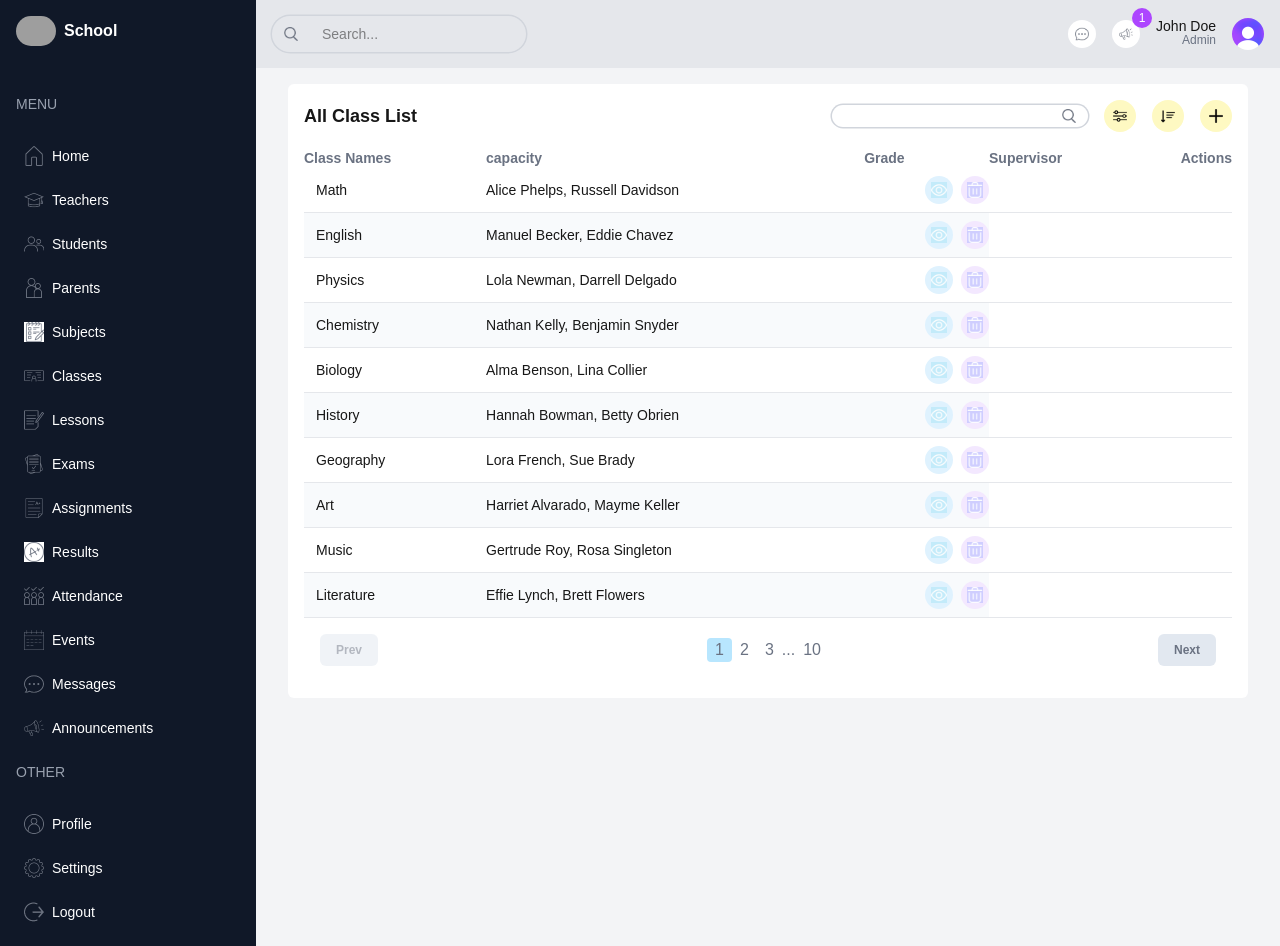
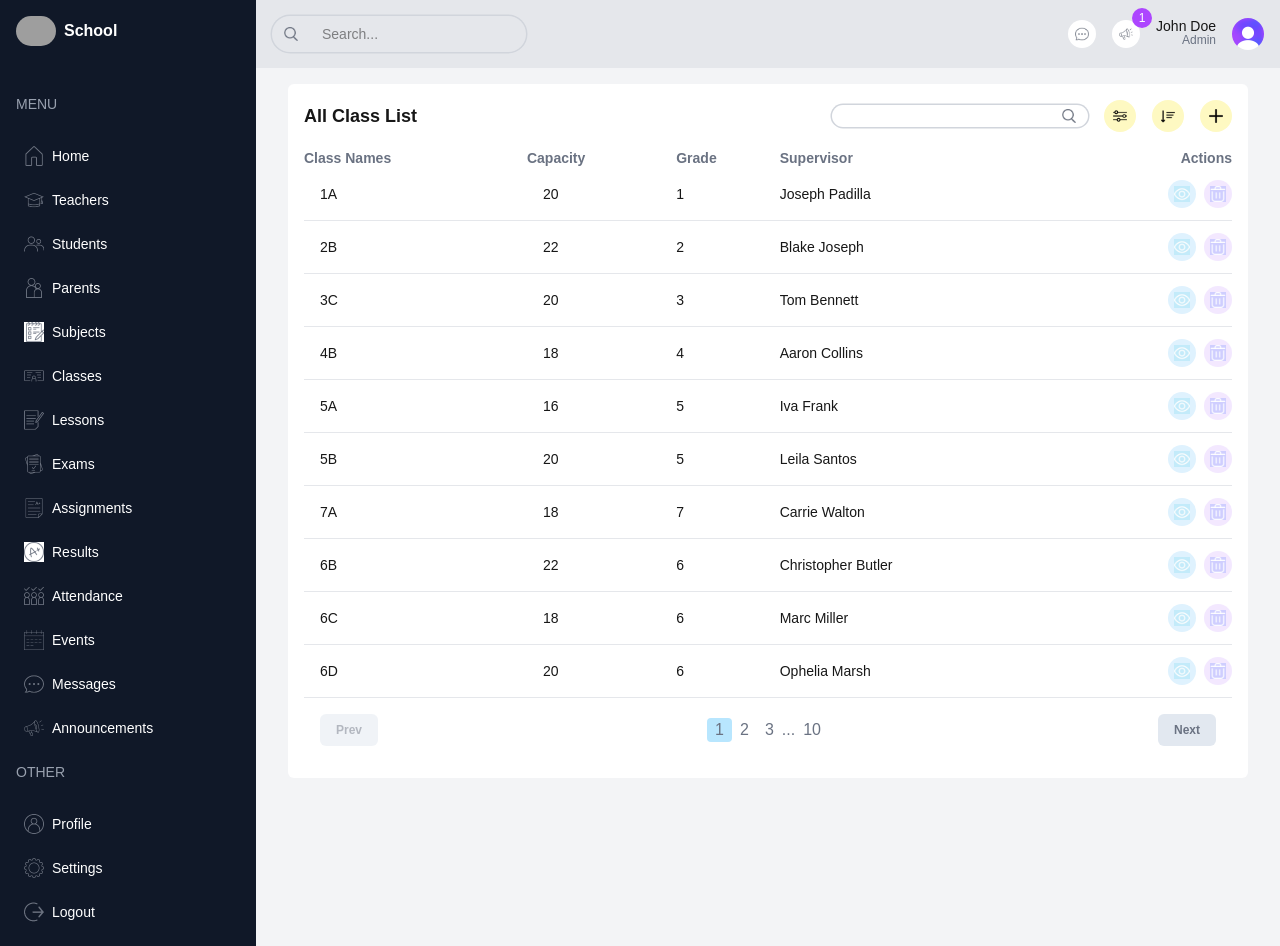
Before and after one commit to rumachoudhury/school-management-dashboard, a Next.js app: page /list/classes in a window 1280 px wide. Built offline with nearby package versions, Linux system fonts and the light colour scheme; grey boxes are pictures that could not be loaded.

Commit message:
fix class list table and render issues

```diff
--- a/src/app/(dashboard)/list/classes/page.tsx
+++ b/src/app/(dashboard)/list/classes/page.tsx
@@ -4,7 +4,7 @@ import Table from "@/src/components/Table";
 import TableSearch from "@/src/components/TableSearch";
 import Image from "next/image";
 import Link from "next/link";
-import { role, subjectsData } from "@/src/lib/data";
+import { role, classesData } from "@/src/lib/data";
 
 type Column = {
   header: string;
@@ -20,13 +20,39 @@ type Class = {
   supervisor: string;
 };
 
+// const columns: Column[] = [
+//   {
+//     header: "Class Names",
+//     accessor: "name",
+//   },
+//   {
+//     header: "capacity",
+//     accessor: "capacity",
+//   },
+//   {
+//     header: "Grade",
+//     accessor: "grade",
+//     className: "hidden md:table-cell",
+//   },
+//   {
+//     header: "Supervisor",
+//     accessor: "supervisor",
+//     className: "hidden md:table-cell",
+//   },
+//   {
+//     header: "Actions",
+//     accessor: "action",
+//     className: "text-right",
+//   },
+// ];
+
 const columns: Column[] = [
   {
     header: "Class Names",
     accessor: "name",
   },
   {
-    header: "capacity",
+    header: "Capacity",
     accessor: "capacity",
   },
   {
@@ -45,21 +71,63 @@ const columns: Column[] = [
     className: "text-right",
   },
 ];
+export default function ClassListPage() {
+  //   const renderRow = (item: Class) => {
+  //     return (
+  //       <tr
+  //         key={item.id}
+  //         className="border-b border-gray-200 even:bg-slate-50 text-sm hover:bg-purple-50"
+  //       >
+  //         <td className="p-3 ">{item.name}</td>
 
-export default function ClassListPage() {
+  //         <td className="hidden md:table-cell">{item.supervisor}</td>
+
+  //         <td>
+  //           <div className="flex items-center gap-2 justify-end">
+  //             <Link href={`/list/classes/${item.id}`}>
+  //               <button className="w-7 h-7 flex items-center justify-center rounded-full bg-sky-100">
+  //                 <Image
+  //                   src="/images/school-management-dashboard/view.png"
+  //                   alt="View"
+  //                   width={16}
+  //                   height={16}
+  //                 />
+  //               </button>
+  //             </Link>
+
+  //             {role === "admin" && (
+  //               <button className="w-7 h-7 flex items-center justify-center rounded-full bg-purple-100">
+  //                 <Image
+  //                   src="/images/school-management-dashboard/delete.png"
+  //                   alt="Delete"
+  //                   width={16}
+  //                   height={16}
+  //                 />
+  //               </button>
+  //             )}
+  //           </div>
+  //         </td>
+  //       </tr>
+  //     );
+  //   };
+
   const renderRow = (item: Class) => {
     return (
       <tr
         key={item.id}
-        className="border-b border-gray-200 even:bg-slate-50 text-sm hover:bg-purple-50"
+        className="border-b border-gray-200 text-sm hover:bg-gray-50"
       >
-        <td className="p-3 ">{item.name}</td>
+        <td className="p-4">{item.name}</td>
 
-        <td className="hidden md:table-cell">{item.teachers.join(", ")}</td>
+        <td className="p-4">{item.capacity}</td>
+
+        <td className="hidden md:table-cell">{item.grade}</td>
+
+        <td className="hidden md:table-cell">{item.supervisor}</td>
 
         <td>
           <div className="flex items-center gap-2 justify-end">
-            <Link href={`/list/subjects/${item.id}`}>
+            <Link href={`/list/classes/${item.id}`}>
               <button className="w-7 h-7 flex items-center justify-center rounded-full bg-sky-100">
                 <Image
                   src="/images/school-management-dashboard/view.png"
@@ -134,7 +202,7 @@ export default function ClassListPage() {
 
       {/* List */}
       <div className="">
-        <Table columns={columns} data={subjectsData} renderRow={renderRow} />
+        <Table columns={columns} data={classesData} renderRow={renderRow} />
       </div>
 
       {/* Pagination */}
```
